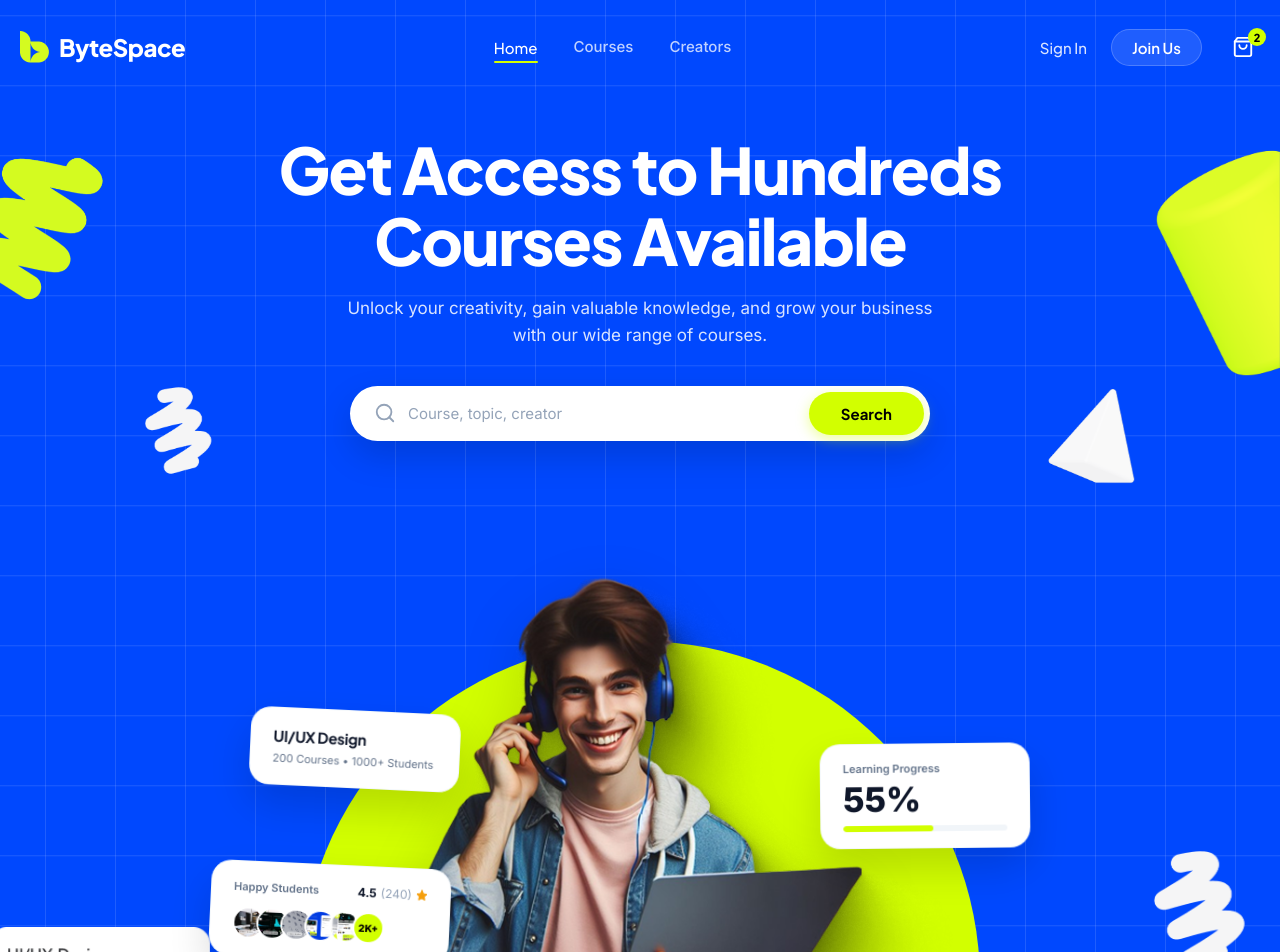
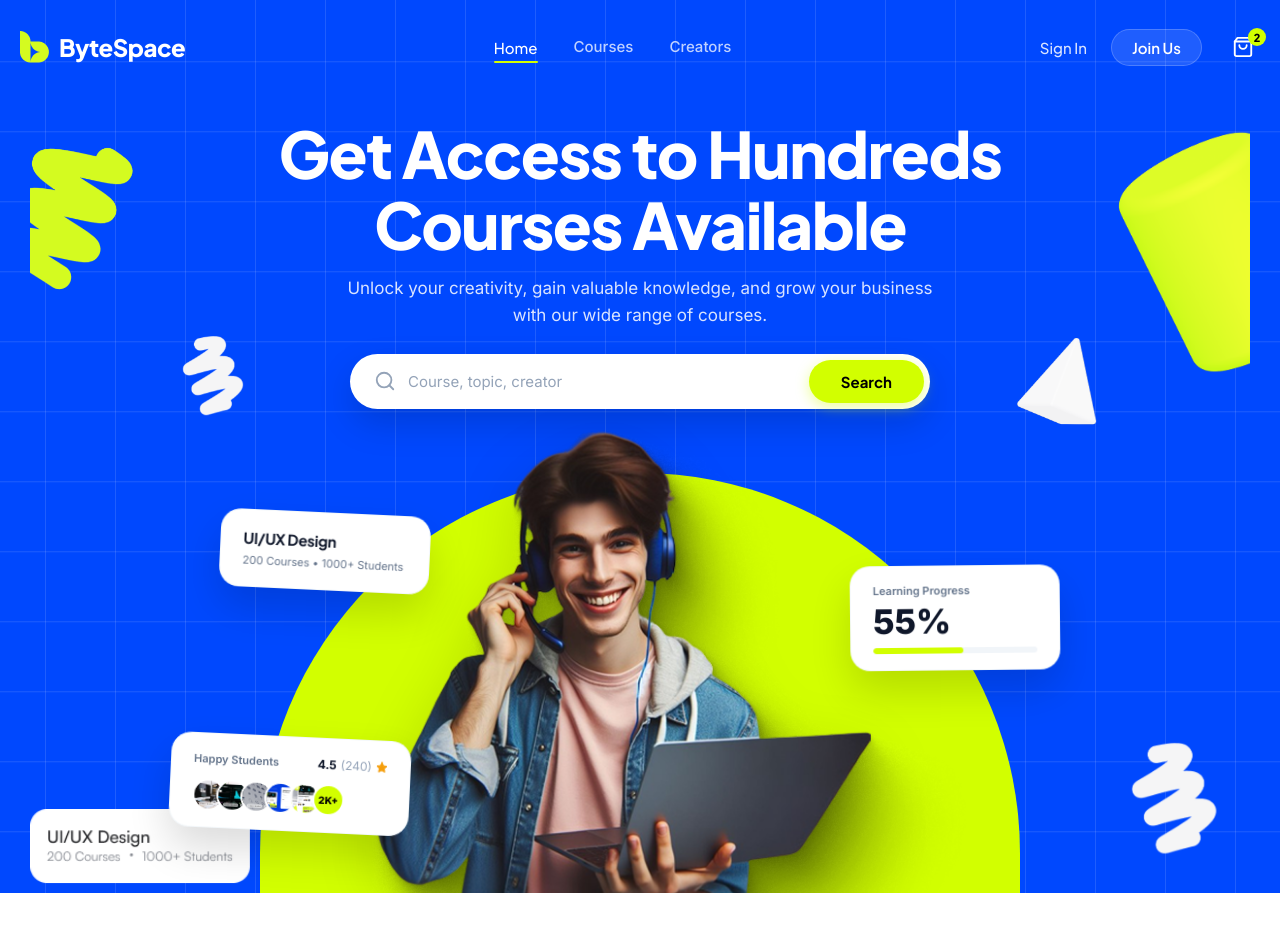
Before and after one commit to Nazrul-dev-91/Doin_tech_assessment-, a React (Vite) app: page / in a window 1280 px wide. Shown: the top 952 px of the page. Built offline with nearby package versions, Linux system fonts and the light colour scheme.

Commit message:
fix(hero-layout): reduce top spacing, enlarge green splash arch, fix card placement and remove bottom gap

```diff
--- a/src/components/Hero.css
+++ b/src/components/Hero.css
@@ -1,6 +1,7 @@
 .hero {
   text-align: center;
-  padding-top: 40px;
+  padding-top: 24px;
+  padding-bottom: 0;
   position: relative;
   z-index: 10;
   color: white;
@@ -18,7 +19,7 @@
   font-weight: 800;
   line-height: 1.1;
   color: #FFFFFF;
-  margin-bottom: 20px;
+  margin-bottom: 16px;
   letter-spacing: -1.5px;
 }
 
@@ -26,7 +27,7 @@
   font-size: 17px;
   color: rgba(255, 255, 255, 0.85);
   max-width: 620px;
-  margin: 0 auto 36px;
+  margin: 0 auto 24px;
   line-height: 1.6;
 }
 
@@ -70,18 +71,19 @@
 /* Visual Container */
 .hero-visual-container {
   position: relative;
-  margin-top: 60px;
-  min-height: 520px;
+  margin-top: 24px;
+  min-height: 460px;
   display: flex;
   justify-content: center;
   align-items: flex-end;
+  margin-bottom: 0;
 }
 
 /* Arch Background Backdrop */
 .arch-wrapper {
   position: relative;
-  width: 680px;
-  height: 440px;
+  width: 760px;
+  height: 460px;
   display: flex;
   justify-content: center;
   align-items: flex-end;
@@ -90,20 +92,21 @@
 .arch-background {
   position: absolute;
   bottom: 0;
-  width: 680px;
-  height: 380px;
+  width: 760px;
+  height: 420px;
   background-color: var(--primary-color);
-  border-top-left-radius: 340px;
-  border-top-right-radius: 340px;
+  border-top-left-radius: 380px;
+  border-top-right-radius: 380px;
   z-index: 1;
 }
 
 .hero-student-img {
   position: relative;
   z-index: 2;
-  height: 480px;
+  height: 500px;
   object-fit: contain;
   margin-bottom: 0;
+  display: block;
   filter: drop-shadow(0 20px 30px rgba(0,0,0,0.15));
 }
 
@@ -121,8 +124,8 @@
 }
 
 .card-ui-ux {
-  top: 140px;
-  left: -50px;
+  top: 90px;
+  left: -40px;
   min-width: 210px;
 }
 
@@ -140,8 +143,8 @@
 }
 
 .card-progress {
-  top: 160px;
-  right: -50px;
+  top: 130px;
+  right: -40px;
   width: 210px;
 }
 
@@ -248,38 +251,39 @@
 
 .shape-lime-helix {
   width: 140px;
-  top: 30px;
-  left: -20px;
+  top: 20px;
+  left: 10px;
 }
 
 .shape-white-helix-left {
-  width: 110px;
-  top: 280px;
-  left: 100px;
+  width: 100px;
+  top: 230px;
+  left: 140px;
 }
 
 .shape-white-torus {
   width: 220px;
-  bottom: 20px;
-  left: -30px;
+  bottom: 10px;
+  left: 10px;
+  z-index: 2;
 }
 
 .shape-lime-cylinder {
-  width: 160px;
-  top: 30px;
-  right: -20px;
+  width: 170px;
+  top: 10px;
+  right: 10px;
 }
 
 .shape-white-pyramid {
-  width: 130px;
-  top: 280px;
-  right: 100px;
+  width: 120px;
+  top: 230px;
+  right: 140px;
 }
 
 .shape-white-helix-right {
-  width: 150px;
-  bottom: 30px;
-  right: -10px;
+  width: 140px;
+  bottom: 20px;
+  right: 20px;
 }
 
 /* Responsive adjustments */
--- a/src/pages/Home.css
+++ b/src/pages/Home.css
@@ -8,5 +8,5 @@
   position: relative;
   overflow: hidden;
   color: white;
-  padding-bottom: 60px;
+  padding-bottom: 0;
 }
```
